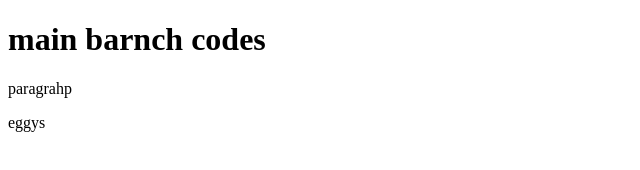
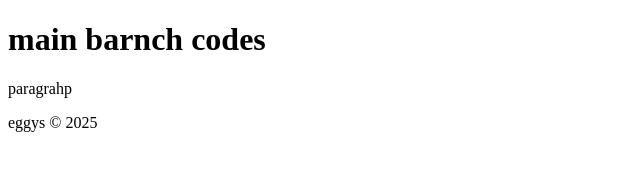
Before and after one commit to Eggys321/git, a plain HTML site: page index.html in a window 1280 px wide. Shown: the full height of the page, 0-640 px from the left. Drawn offline with Linux system fonts and the light colour scheme.

Commit message:
feature:added copy right on footer tag for footer branch

```diff
--- a/index.html
+++ b/index.html
@@ -11,7 +11,7 @@
         <p>paragrahp</p>
     </main>
     <footer>
-        <p>eggys</p>
+        <p>eggys &copy; 2025</p>
     </footer>
 </body>
 </html>
```
